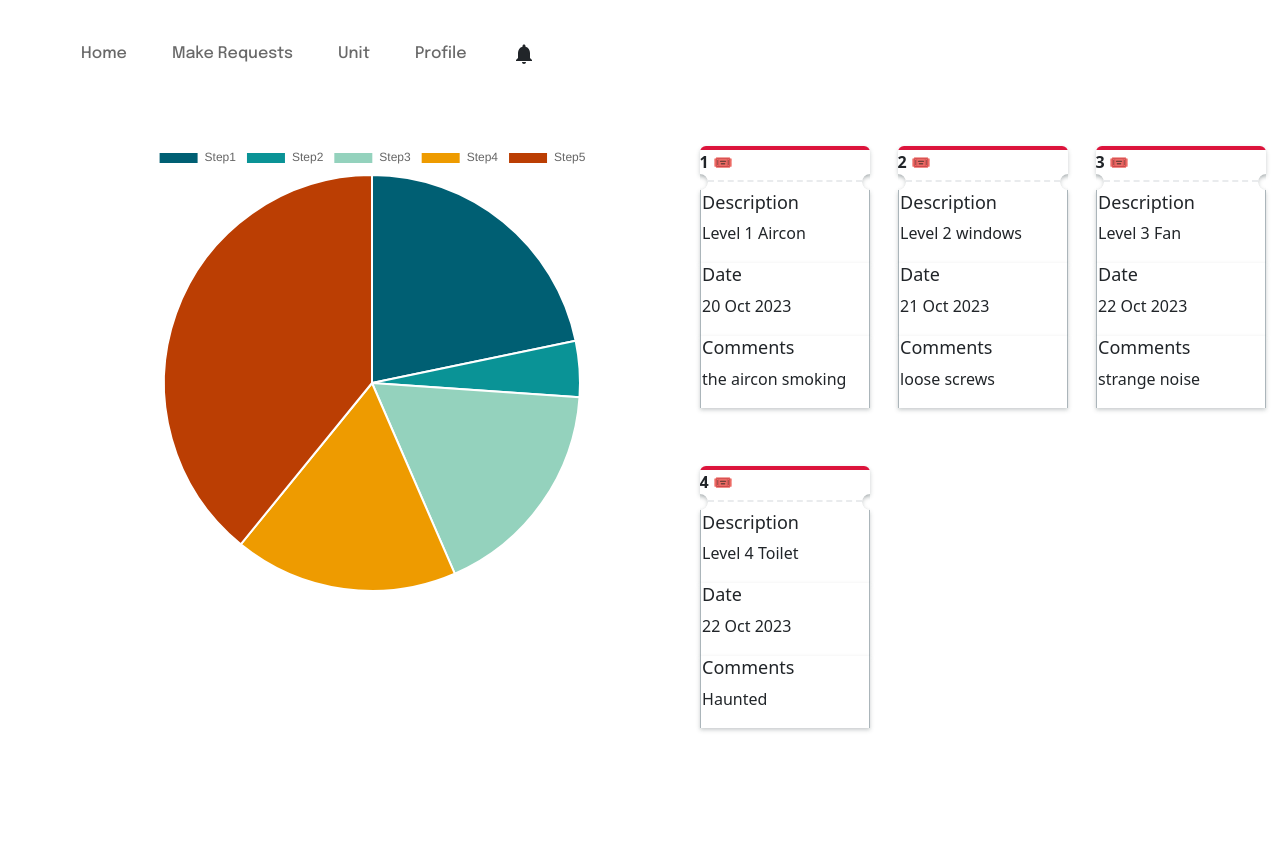
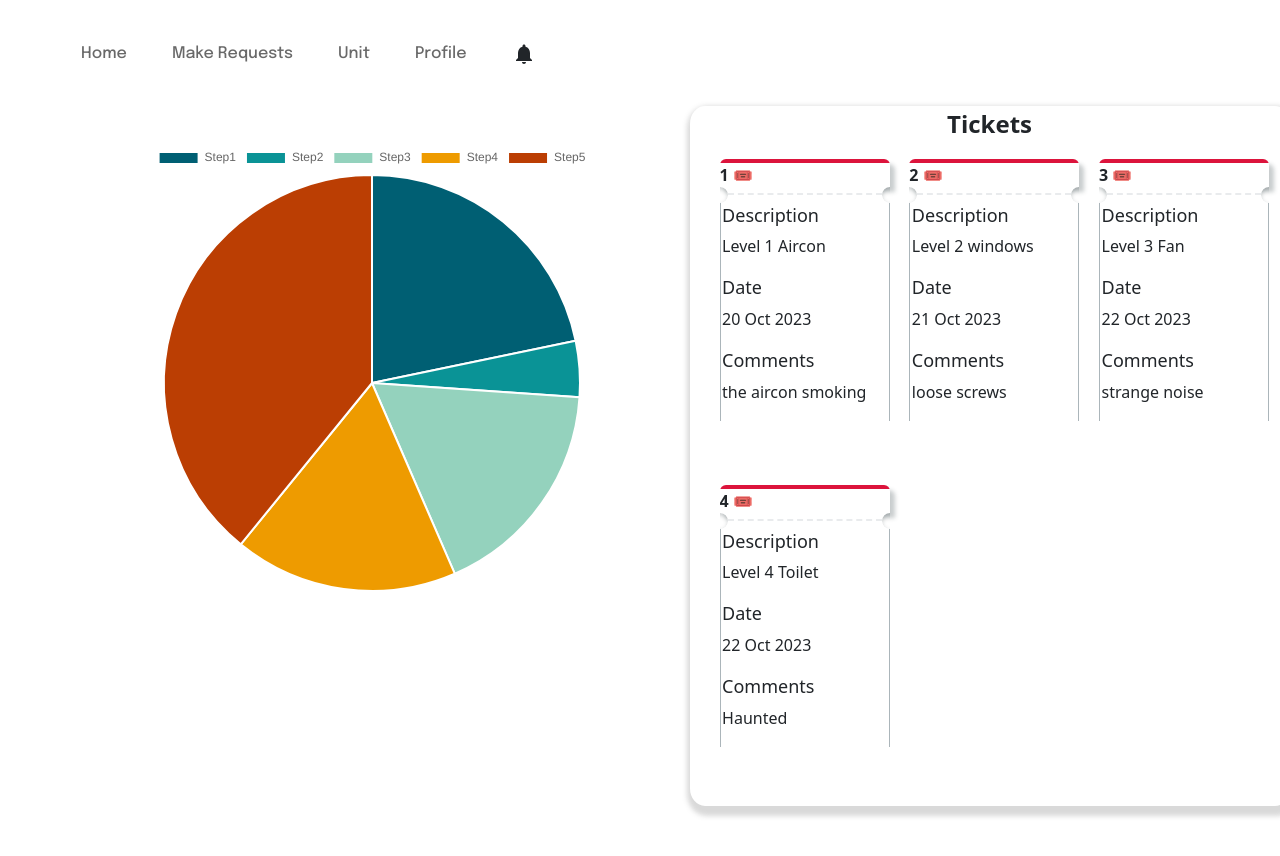
Before and after one commit to sarang2551/tenantFrontend, a React (Create React App) app: page /tenant/home in a window 1280 px wide. Shown: the top 856 px of the page. Built offline with nearby package versions, Linux system fonts and the light colour scheme.

Commit message:
homepage changes

```diff
--- a/src/components/STTicketsNew.js
+++ b/src/components/STTicketsNew.js
@@ -3,6 +3,7 @@ import React from 'react';
 function Ticket({ tickets }) {
   return (
     <div className="ticket-container">
+
       {tickets.map((ticket, index) => (
         <div className="ticket-row" key={index}>
           <article className="ticket">
--- a/src/components/headers/assets/css/STstyle.css
+++ b/src/components/headers/assets/css/STstyle.css
@@ -14,25 +14,41 @@
     grid-template-rows: auto 1fr auto;
     /* max-width: 24rem; */
     width: 170px;
-    height: 300px;
+    height: 250px;
 
   }
 
   .ticket-container {
     display: flex;
     flex-wrap: wrap;
+    padding-top: 2px;
+    padding-left: 25px;
+    height: inherit;
+    width: inherit;
+
   }
+
+  .header{
+    display: flex;
+    flex-direction: column;
+    align-items: center;
+    font-size: 150%;
+    font-weight: bold;
+  }
+
 
   .ticket-row {
     flex: 0 0 33%; /* Adjust the width as needed */
-    padding: 10px;
+    padding: 5px;
+    height: 300px;
+
   }
 
    .ticket__body, .ticket__footer {
     padding: 0.1rem;
     background-color: #fff;
     border: 1px solid #abb5ba;
-    box-shadow: 0 2px 4px rgba(41, 54, 61, 0.25);
+
   }
   .ticket__header {
     font-size: 1rem;
@@ -41,7 +57,7 @@
     box-shadow: none;
   }
   .ticket__wrapper {
-    box-shadow: 0 2px 4px rgba(41, 54, 61, 0.25);
+    box-shadow: 5px 5px 4px rgba(41, 54, 61, 0.25);
     border-radius: 0.375em 0.375em 0 0;
     overflow: hidden;
   }
--- a/src/components/headers/assets/css/style.css
+++ b/src/components/headers/assets/css/style.css
@@ -579,12 +579,27 @@ body {
 }
 .home-main {
   gap: var(--dl-space-space-twounits);
-  width: 50%;
-  height: 131px;
+  width: 600px;
+  width: 50% ;
+  height: 700px;
   display: grid;
   align-items: flex-start;
   flex-direction: column;
   grid-template-columns: repeat(4, 1fr);
+
+}
+.home-container3 {
+  width: 600px;
+  height: 700px;
+  display: flex;
+  grid-template-rows: auto;
+  grid-gap: 10px;
+  flex-direction: column;
+  margin-left: 5px;
+  margin-top: -130px;
+  z-index: 1;
+  box-shadow: 2px 5px 5px 5px rgba(128, 128, 128, 0.3);
+  border-radius: 2.5%;
 }
 .home-card {
   width: 152px;
@@ -766,28 +781,11 @@ body {
   background-color: white;
 }
 
-.home-container3 {
 
-  width: 600px;
-  height: 590px;
-  display: grid;
-  /* grid-template-columns: 1fr 1fr;  */
-  grid-template-rows: auto;
-  grid-gap: 10px;
-  /* border-color: #808080; */
-  /* border-style: solid;
-  border-width: 2px;
-  border-radius: 2.5%; */
-  flex-direction: column;
-  margin-left: 5px;
-  margin-top: -100px;
-
-}
 
 
 
 .Des {
-
   padding: 10px;
 }
 
--- a/src/pages/homePage.js
+++ b/src/pages/homePage.js
@@ -54,22 +54,19 @@ function Home() {
                 <div class="home-content">
                   <Pie/>
                 </div>
-
                 <div class="home-container4">
-
                 </div>
               </section>
-
             </div>
             <div class ="hero_right">
               <section class="home-collection-right">
               <div class="home-main">
 
                 <div class="home-container3">
-
-
+                <div className="header">
+                  Tickets
+                </div>
                     <Ticket tickets = {ticketData}/>
-
               </div>
               </div>
 
```
